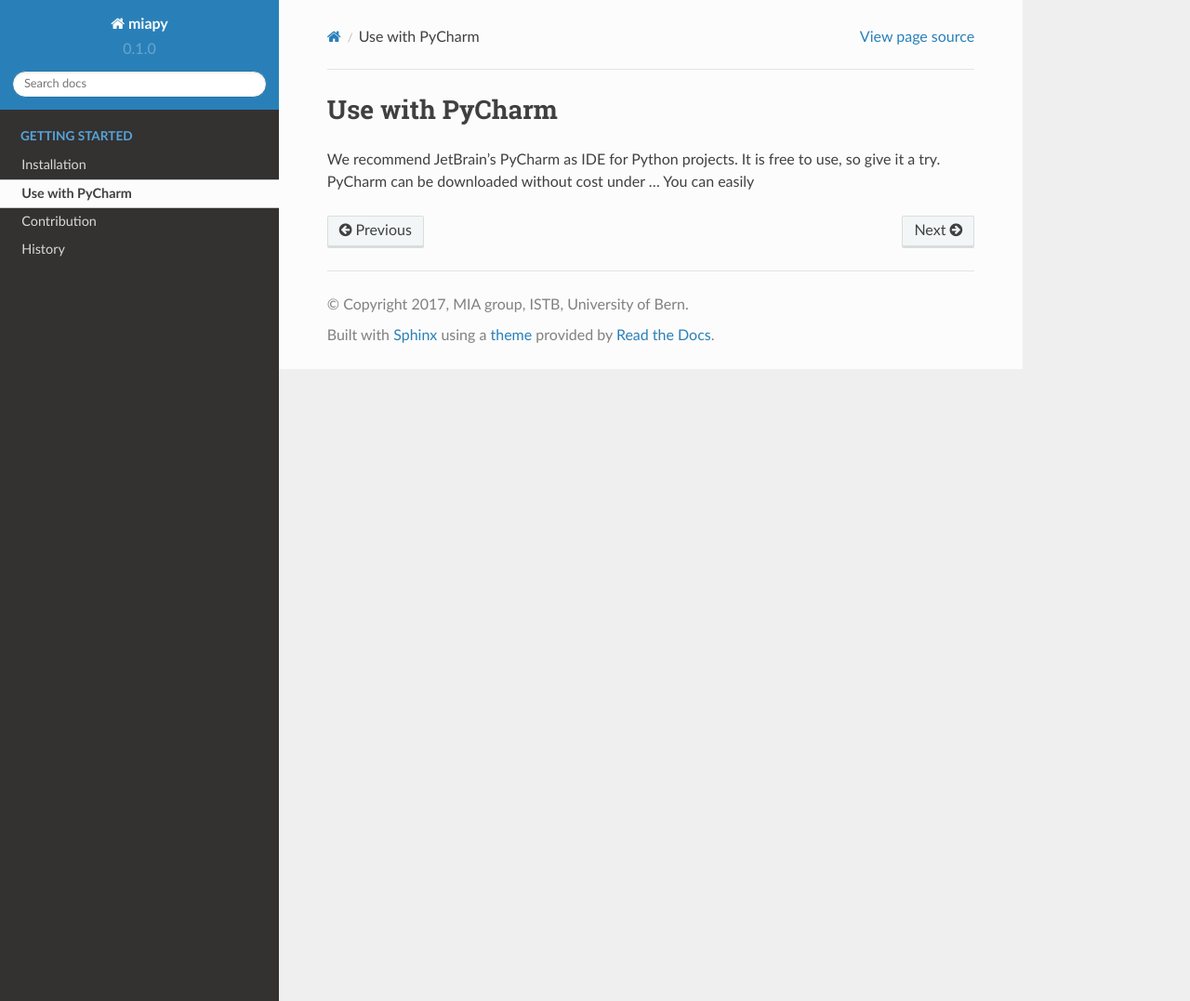
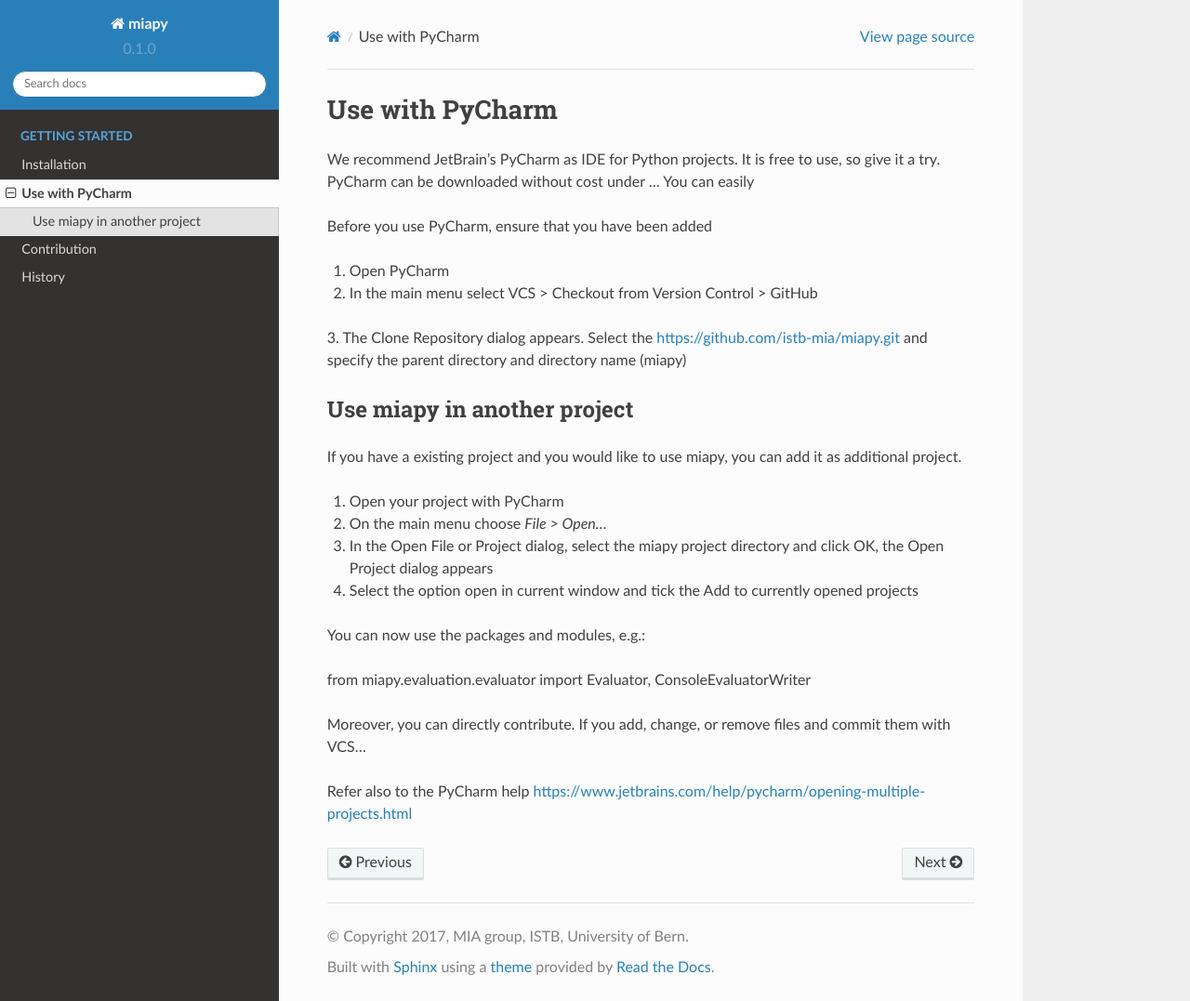
Before and after one commit to rundherum/pymia, a Sphinx documentation site: the page built from docs/pycharm.rst, in a window 1280 px wide and 1077 px high. Shown: the whole window at 93% size. Built offline with Sphinx 7.4.7 and the Read the Docs theme 2.0.0, drawn with Linux system fonts in a browser that asks for light colours; formulas are drawn with MathJax 3.

Commit message:
docs: PyCharm introduction

```diff
--- a/docs/pycharm.rst
+++ b/docs/pycharm.rst
@@ -4,3 +4,28 @@
 We recommend JetBrain's PyCharm as IDE for Python projects. It is free to use, so give it a try.
 PyCharm can be downloaded without cost under ...
 You can easily
+
+Before you use PyCharm, ensure that you have been added
+
+1. Open PyCharm
+2. In the main menu select VCS > Checkout from Version Control > GitHub
+3. The Clone Repository dialog appears. Select the https://github.com/istb-mia/miapy.git
+and specify the parent directory and directory name (miapy)
+
+Use miapy in another project
+-----------------------------
+
+If you have a existing project and you would like to use miapy, you can add it as additional project.
+
+1. Open your project with PyCharm
+2. On the main menu choose *File > Open...*
+3. In the Open File or Project dialog, select the miapy project directory and click OK, the Open Project dialog appears
+4. Select the option open in current window and tick the Add to currently opened projects
+
+You can now use the packages and modules, e.g.:
+
+from miapy.evaluation.evaluator import Evaluator, ConsoleEvaluatorWriter
+
+Moreover, you can directly contribute. If you add, change, or remove files and commit them with VCS...
+
+Refer also to the PyCharm help https://www.jetbrains.com/help/pycharm/opening-multiple-projects.html
```
